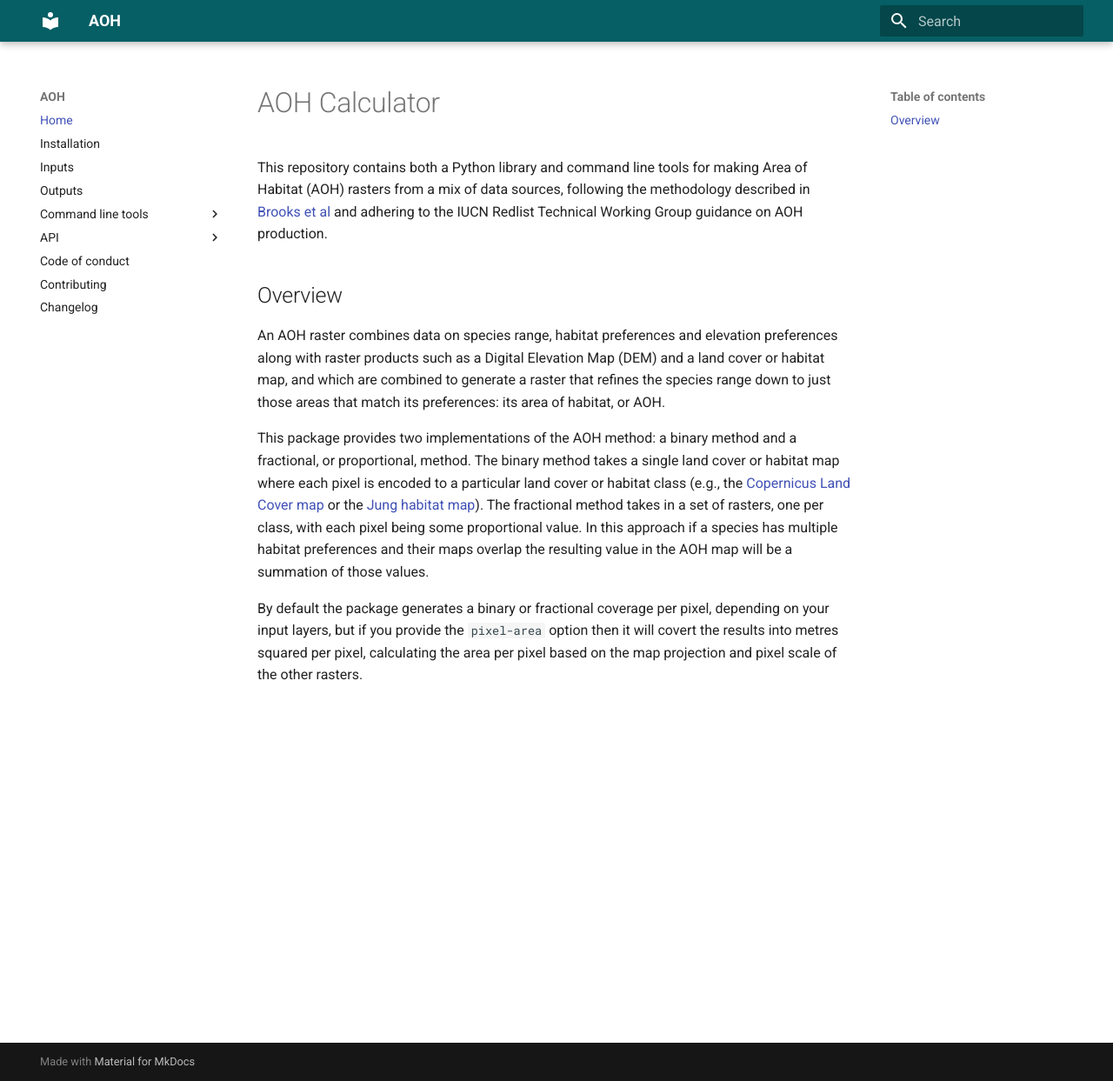
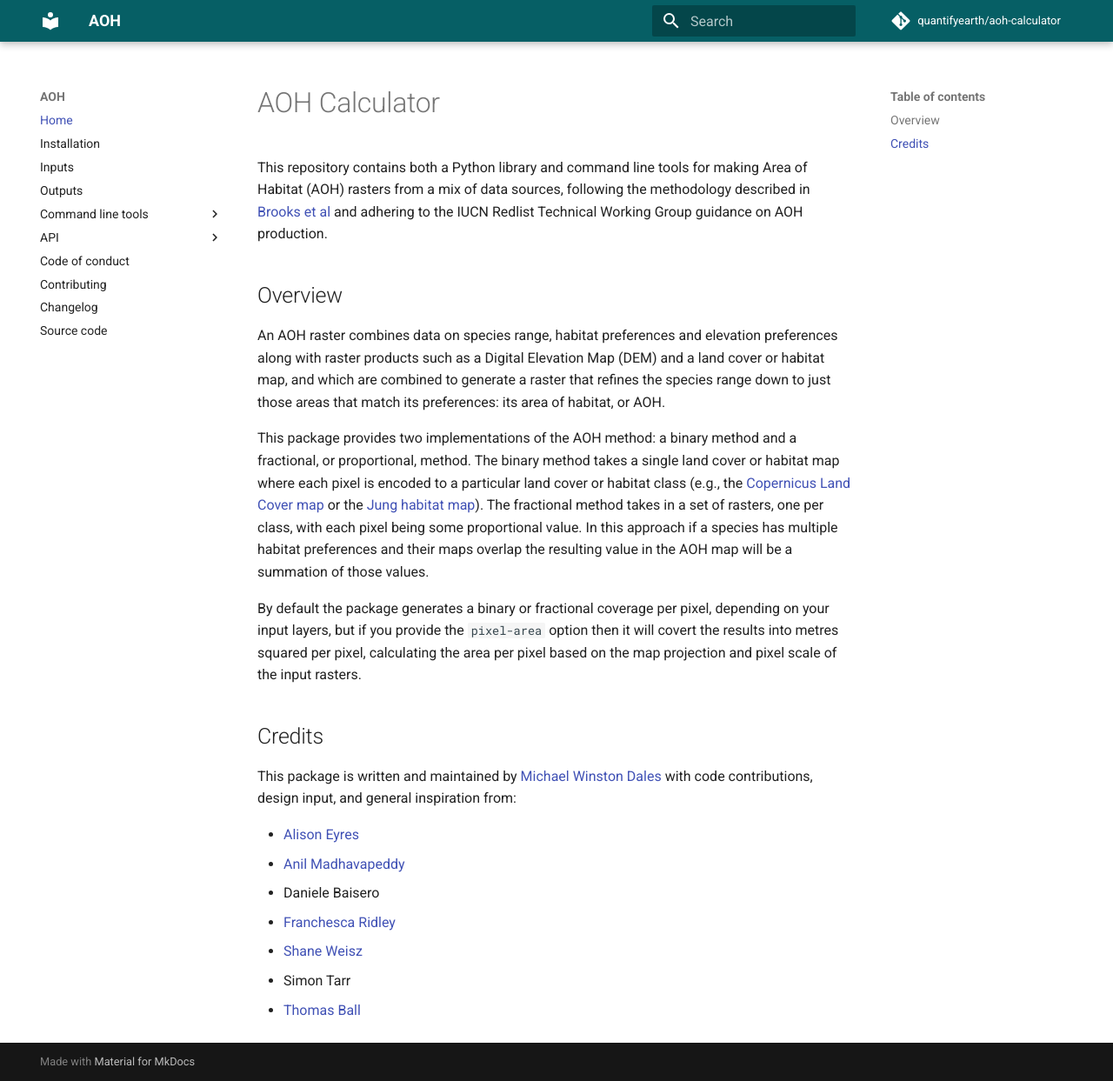
Before and after one commit to quantifyearth/aoh-calculator, an MkDocs documentation site: the page built from docs/index.md, in a window 1280 px wide and 1243 px high. Shown: the whole window at 87% size. Built offline with MkDocs 1.6.1 and Material for MkDocs 9.7.7, drawn with Linux system fonts in a browser that asks for light colours; comment, search, counter and statistics services are not loaded; the version menu is left out.

Commit message:
More documentation updates

```diff
--- a/docs/index.md
+++ b/docs/index.md
@@ -8,4 +8,16 @@ An AOH raster combines data on species range, habitat preferences and elevation
 
 This package provides two implementations of the AOH method: a binary method and a fractional, or proportional, method. The binary method takes a single land cover or habitat map where each pixel is encoded to a particular land cover or habitat class (e.g., the [Copernicus Land Cover map](https://land.copernicus.eu/en/products/global-dynamic-land-cover) or the [Jung habitat map](https://zenodo.org/records/4058819)). The fractional method takes in a set of rasters, one per class, with each pixel being some proportional value. In this approach if a species has multiple habitat preferences and their maps overlap the resulting value in the AOH map will be a summation of those values.
 
-By default the package generates a binary or fractional coverage per pixel, depending on your input layers, but if you provide the `pixel-area` option then it will covert the results into metres squared per pixel, calculating the area per pixel based on the map projection and pixel scale of the other rasters.
+By default the package generates a binary or fractional coverage per pixel, depending on your input layers, but if you provide the `pixel-area` option then it will covert the results into metres squared per pixel, calculating the area per pixel based on the map projection and pixel scale of the input rasters.
+
+## Credits
+
+This package is written and maintained by [Michael Winston Dales](https://digitalflapjack.com) with code contributions, design input, and general inspiration from:
+
+* [Alison Eyres](https://www.linkedin.com/in/alison-eyres)
+* [Anil Madhavapeddy](https://anil.recoil.org)
+* Daniele Baisero
+* [Franchesca Ridley](https://www.researchgate.net/profile/Francesca-Ridley)
+* [Shane Weisz](https://www.shaneweisz.com)
+* Simon Tarr
+* [Thomas Ball](https://www.sei.org/people/thomas-ball/)
--- a/mkdocs.yml
+++ b/mkdocs.yml
@@ -1,5 +1,8 @@
 site_name: "AOH"
 site_url: https://aoh.readthedocs.io/
+
+repo_url: https://github.com/quantifyearth/aoh-calculator
+repo_name: quantifyearth/aoh-calculator
 
 theme:
   name: "material"
@@ -62,3 +65,4 @@ nav:
   - Code of conduct: CODE_OF_CONDUCT.md
   - Contributing: contributing.md
   - Changelog: changelog.md
+  - Source code: https://github.com/quantifyearth/aoh-calculator
--- a/pyproject.toml
+++ b/pyproject.toml
@@ -66,7 +66,6 @@ dev = [
     "properdocs",
     "mkdocs-material",
     "mkdocstrings-python",
-    "mike",
     "mkdocs-gen-files",
     "mkdocs-macros-plugin",
 ]
```
Also changed, not shown: README.md (+1 -1 lines), docs/inputs.md (+9 -3 lines).
